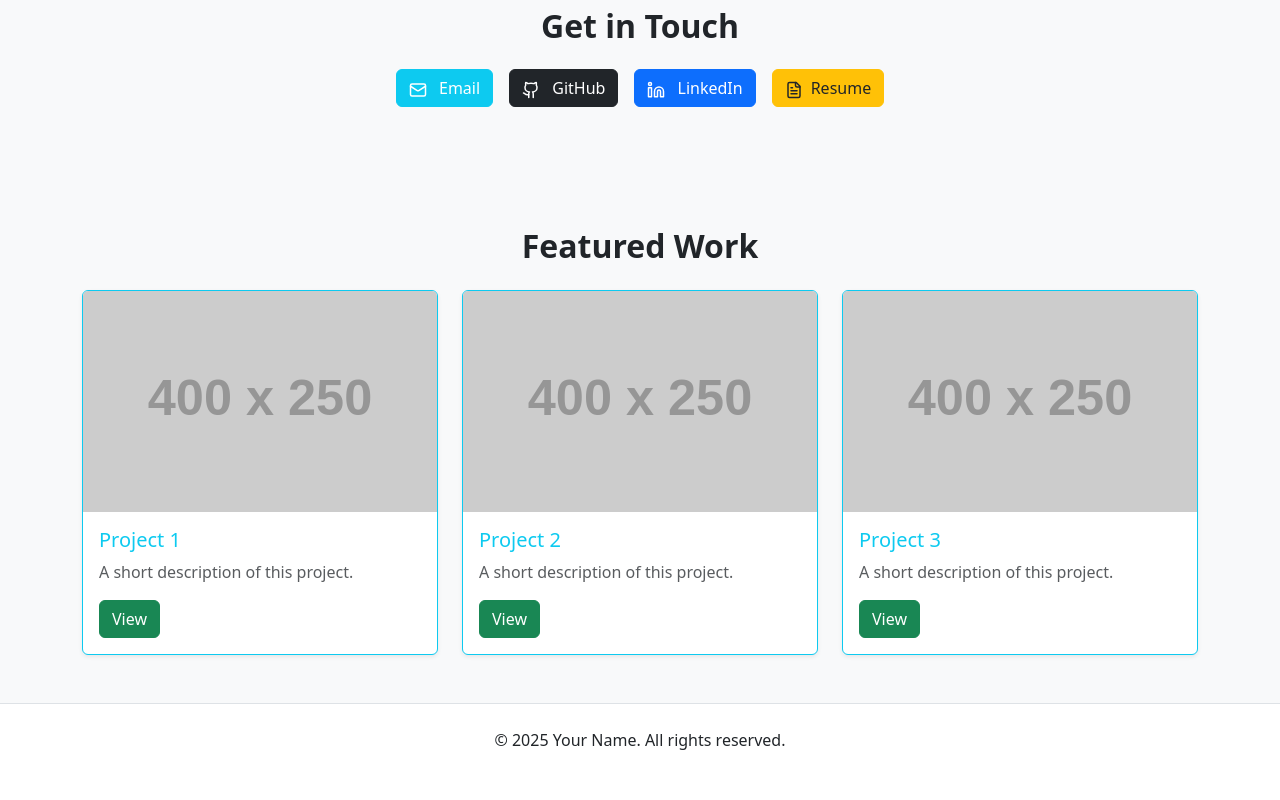
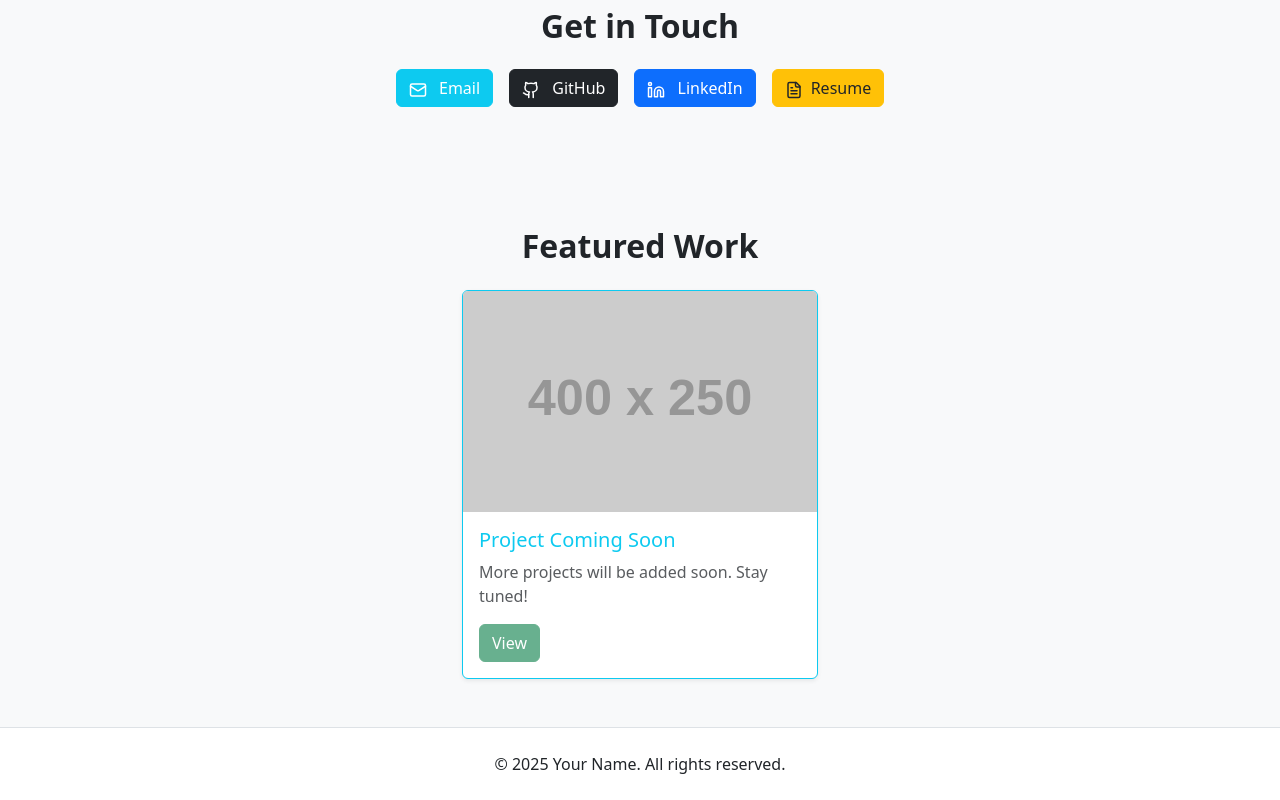
Before and after one commit to smsophiemi/smsophiemi.github.io, a React (Create React App) app: page / in a window 1280 px wide. Shown: the part 647-1447 px from the top of the page. Before the commit the page ends 1423 px from the top, so only its background shows below. Built offline with nearby package versions, Linux system fonts and the light colour scheme.

Commit message:
update links and projects

```diff
--- a/src/About/AboutMe.tsx
+++ b/src/About/AboutMe.tsx
@@ -28,7 +28,7 @@ const AboutMe = (): JSX.Element => {
         id="profile-pic"
         src={profile_pic}
         alt="Profile"
-        className="rounded-circle mb-4 shadow"
+        className="profile-img rounded-circle mb-4 shadow"
         initial={{ scale: 0.8, opacity: 0 }}
         animate={{ scale: 1, opacity: 1 }}
         transition={{ duration: 1 }}
--- a/src/Contact/ContactMe.tsx
+++ b/src/Contact/ContactMe.tsx
@@ -5,19 +5,23 @@ import { JSX } from "react";
 import downloadFile from "../Common/Download";
 
 /////////////////////////////// CONSTS /////////////////////////////////////////
-const resumeURL = "./Resources/FlexProfile - SophieMi.pdf";
-const resumeFileName = "FlexProfile - SophieMi.pdf";
+const resumeURL = "./Resources/resume-9:9.pdf";
+// custom filename for download
+const resumeFileName = "SophieMi-Resume.pdf";
 
 const ContactMe = (): JSX.Element => {
   return (
     <section id="contact" className="container text-center py-5">
       <h2 className="fw-bold mb-4">Get in Touch</h2>
       <div className="d-flex justify-content-center gap-3 mb-4 flex-wrap">
-        <a href="mailto:example@email.com" className="btn btn-info text-white">
+        <a
+          href="mailto:smsophiemi@gmail.com"
+          className="btn btn-info text-white"
+        >
           <Mail className="me-2" size={18} /> Email
         </a>
         <a
-          href="https://github.com"
+          href="https://github.com/smsophiemi"
           target="_blank"
           rel="noreferrer"
           className="btn btn-dark"
@@ -25,18 +29,22 @@ const ContactMe = (): JSX.Element => {
           <Github className="me-2" size={18} /> GitHub
         </a>
         <a
-          href="https://linkedin.com"
+          href="https://linkedin.com/in/sophie-mi"
           target="_blank"
           rel="noreferrer"
           className="btn btn-primary"
         >
           <Linkedin className="me-2" size={18} /> LinkedIn
         </a>
-        <a href="/resume.pdf" className="btn btn-warning text-dark">
+        <a
+        //   href="/Resources/resume-9:9.pdf"
+          className="btn btn-warning text-dark"
+          onClick={() => downloadFile(resumeURL, resumeFileName)}
+        >
           <FileText
             className="me-2"
             size={18}
-            onClick={() => downloadFile(resumeURL, resumeFileName)}
+
           />
           Resume
         </a>
--- a/src/Projects/ProjectsDashboard.scss
+++ b/src/Projects/ProjectsDashboard.scss
@@ -0,0 +1,4 @@
+.card {
+    max-width: 400px;
+    max-height: 250px;
+}
--- a/src/Projects/ProjectsDashboard.tsx
+++ b/src/Projects/ProjectsDashboard.tsx
@@ -4,6 +4,8 @@ import { motion } from "framer-motion";
 import { JSX } from "react";
 
 /////////////////////////////// CONSTS /////////////////////////////////////////
+const projects = [];
+// const projects = [1, 2, 3];
 
 /////////////////////////////// METHODS /////////////////////////////////////////
 
@@ -12,6 +14,29 @@ const ProjectsDashboard = (): JSX.Element => {
   return (
     <section id="projects" className="container py-5">
       <h2 className="fw-bold text-center mb-4">Featured Work</h2>
+      {projects.length === 0 && (
+        <div className="row justify-content-center">
+          <div className="col-md-4">
+            <div className="card border-info shadow-sm h-100">
+              <img
+                src={`https://placehold.co/400x250?text={...}`}
+                className="card-img-top"
+                alt={`Project Coming Soon`}
+              />
+              <div className="card-body">
+                <h5 className="card-title text-info">Project Coming Soon</h5>
+                <p className="card-text text-muted">
+                  More projects will be added soon. Stay tuned!
+                </p>
+                <button className="btn btn-success" disabled>
+                  View
+                </button>
+              </div>
+            </div>
+          </div>
+        </div>
+      )}
+      {projects.length != 0 && (
         <div className="row g-4">
           {[1, 2, 3].map((i) => (
             <motion.div
@@ -38,6 +63,7 @@ const ProjectsDashboard = (): JSX.Element => {
             </motion.div>
           ))}
         </div>
+      )}
     </section>
   );
 };
```
Lines whose indentation alone changed are shown as unchanged.
